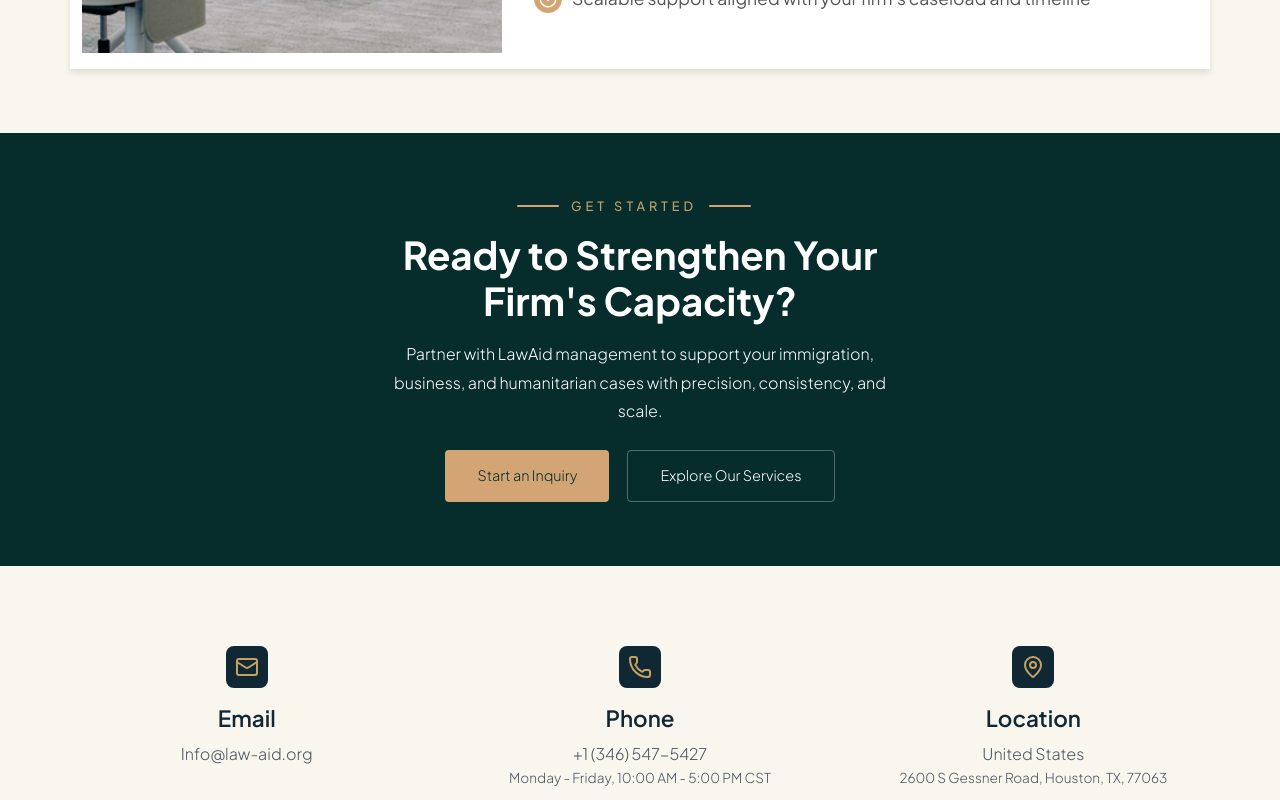
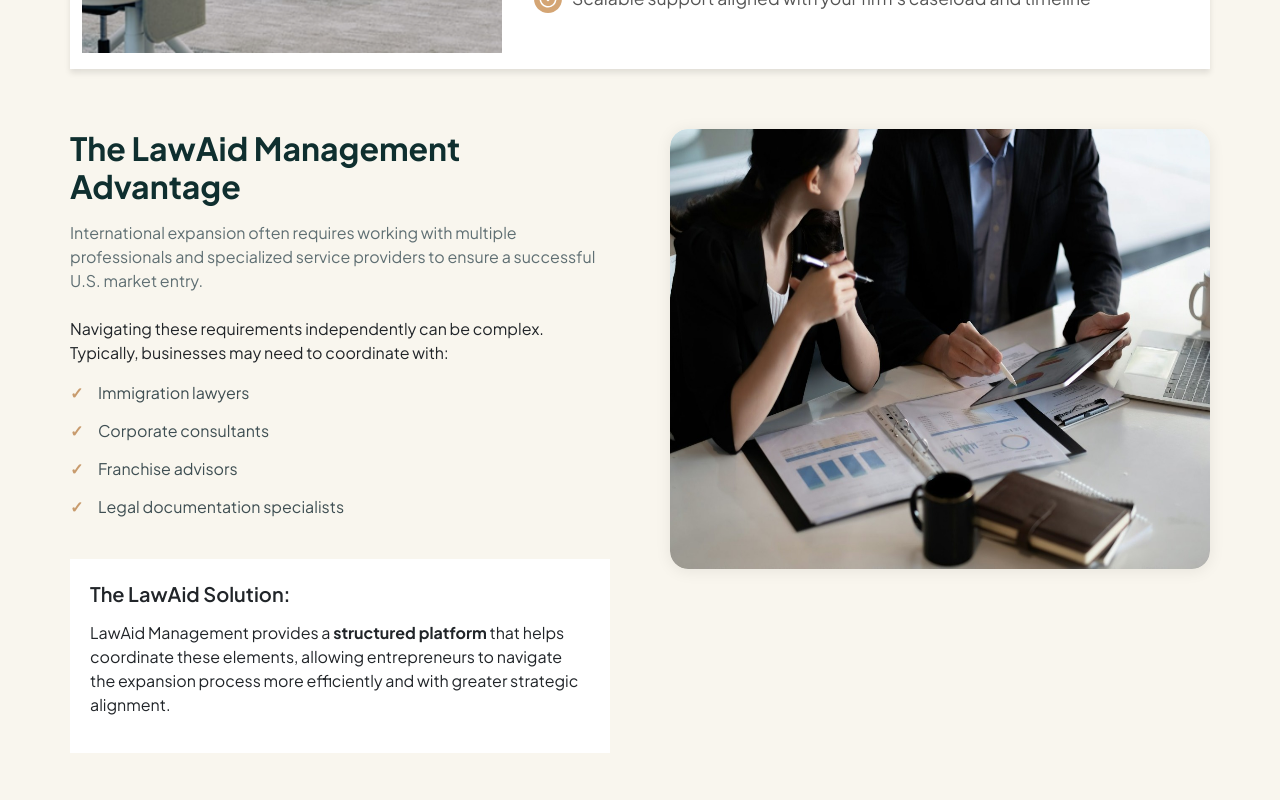
Before and after one commit to ahsansajid25324/Law-Aid, a React (Vite) app: page / in a window 1280 px wide. Shown: the part 5820-6620 px from the top of the page. Built offline with nearby package versions, Linux system fonts and the light colour scheme.

Commit message:
add content

```diff
--- a/src/components/pages/AdvantageSection.tsx
+++ b/src/components/pages/AdvantageSection.tsx
@@ -71,13 +71,15 @@
         <div className="set-advantage">
           <div className="subtitle-with-line">
             <span className="subtitle-line"></span>
-            <span className="subtitle subtitle-right">WHY LAWAID MANAGEMENT </span>
+            <span className="subtitle subtitle-right">
+              WHY LAWAID MANAGEMENT{" "}
+            </span>
             <span className="subtitle-line"></span>
           </div>
           <h2 className="main-heading">The LawAid Management Advantage</h2>
           <p className="advantage-description">
-            Law firms partner with LawAid management because we deliver reliable execution
-            without operational burden
+            Law firms partner with LawAid management because we deliver reliable
+            execution without operational burden
           </p>
         </div>
 
@@ -146,6 +148,45 @@
           </ul>
         </div>
       </div>
+
+      <div className="container px-0 imm-support-grid">
+        {/* LEFT CONTENT */}
+        <div className="imm-support-text">
+          <h3>The LawAid Management Advantage</h3>
+
+          <p className="intro-text">
+            International expansion often requires working with multiple
+            professionals and specialized service providers to ensure a
+            successful U.S. market entry.
+          </p>
+
+          <p>
+            Navigating these requirements independently can be complex.
+            Typically, businesses may need to coordinate with:
+          </p>
+
+          <ul className="support-list">
+            <li>Immigration lawyers</li>
+            <li>Corporate consultants</li>
+            <li>Franchise advisors</li>
+            <li>Legal documentation specialists</li>
+          </ul>
+
+          <div className="law-firm-box bg-white">
+            <p className="law-text">The LawAid Solution:</p>
+            <p>
+              LawAid Management provides a <strong>structured platform</strong>{" "}
+              that helps coordinate these elements, allowing entrepreneurs to
+              navigate the expansion process more efficiently and with greater
+              strategic alignment.
+            </p>
+          </div>
+        </div>
+        {/* RIGHT IMAGE */}
+        <div className="imm-support-image custom-card-image">
+          <img src={"advantage.jpeg"} alt="Immigration Case Support" />
+        </div>
+      </div>
     </section>
   );
 };
--- a/src/components/pages/Professional.tsx
+++ b/src/components/pages/Professional.tsx
@@ -36,17 +36,19 @@
         <div>
           <div className="subtitle-with-line  justify-content-center">
             <span className="subtitle-line "></span>
-            <span className="subtitle subtitle-right text-center">WHAT WE DO</span>
+            <span className="subtitle subtitle-right text-center">
+              WHAT WE DO
+            </span>
             <span className="subtitle-line"></span>
           </div>{" "}
           <h2 className="main-heading  text-center">
             Professional Extension of Your Firm
           </h2>
           <p className="pro-description text-center">
-            LawAid management provides legal support services, business advisory, and
-            operational execution designed specifically for law firm workflows.
-            We do not replace legal counsel. Instead, we operate as a
-            professional extension of the firm—supporting attorneys by
+            LawAid management provides legal support services, business
+            advisory, and operational execution designed specifically for law
+            firm workflows. We do not replace legal counsel. Instead, we operate
+            as a professional extension of the firm—supporting attorneys by
             strengthening case preparation, improving documentation quality, and
             increasing operational efficiency.
           </p>
@@ -56,6 +58,42 @@
         data={serviceCarouselData}
         testimonial="All work is performed strictly within permitted support functions, preserving attorney authority at every stage."
       />
+
+      <div className="container px-0 imm-support-grid">
+        {/* LEFT CONTENT */}
+        <div className="imm-support-text">
+          <h3>Our Role</h3>
+
+          <p className="intro-text">
+            LawAid Management focuses on building the legal and structural
+            foundation that allows businesses to expand into the United States.
+          </p>
+
+          <p>
+            We do not operate or manage businesses on behalf of our clients.
+            Instead, we help ensure that the appropriate frameworks are in place
+            so that entrepreneurs and investors can establish and operate their
+            businesses independently.
+          </p>
+
+          <div className="law-firm-box bg-white">
+            <p className="law-text">Our work typically involves: </p>
+            <ul>
+              <li>Coordinating legal documentation</li>
+              <li>Expansion strategy</li>
+              <li>Immigration considerations</li>
+              <li>
+                Corporate structuring required to support U.S. market entry
+              </li>
+            </ul>
+          </div>
+        </div>
+        {/* RIGHT IMAGE */}
+        <div className="imm-support-image custom-card-image">
+          <img src={"role.jpg"} alt="Immigration Case Support" />
+          <div className="custom-card-overlay"></div>
+        </div>
+      </div>
     </section>
   );
 };
```
